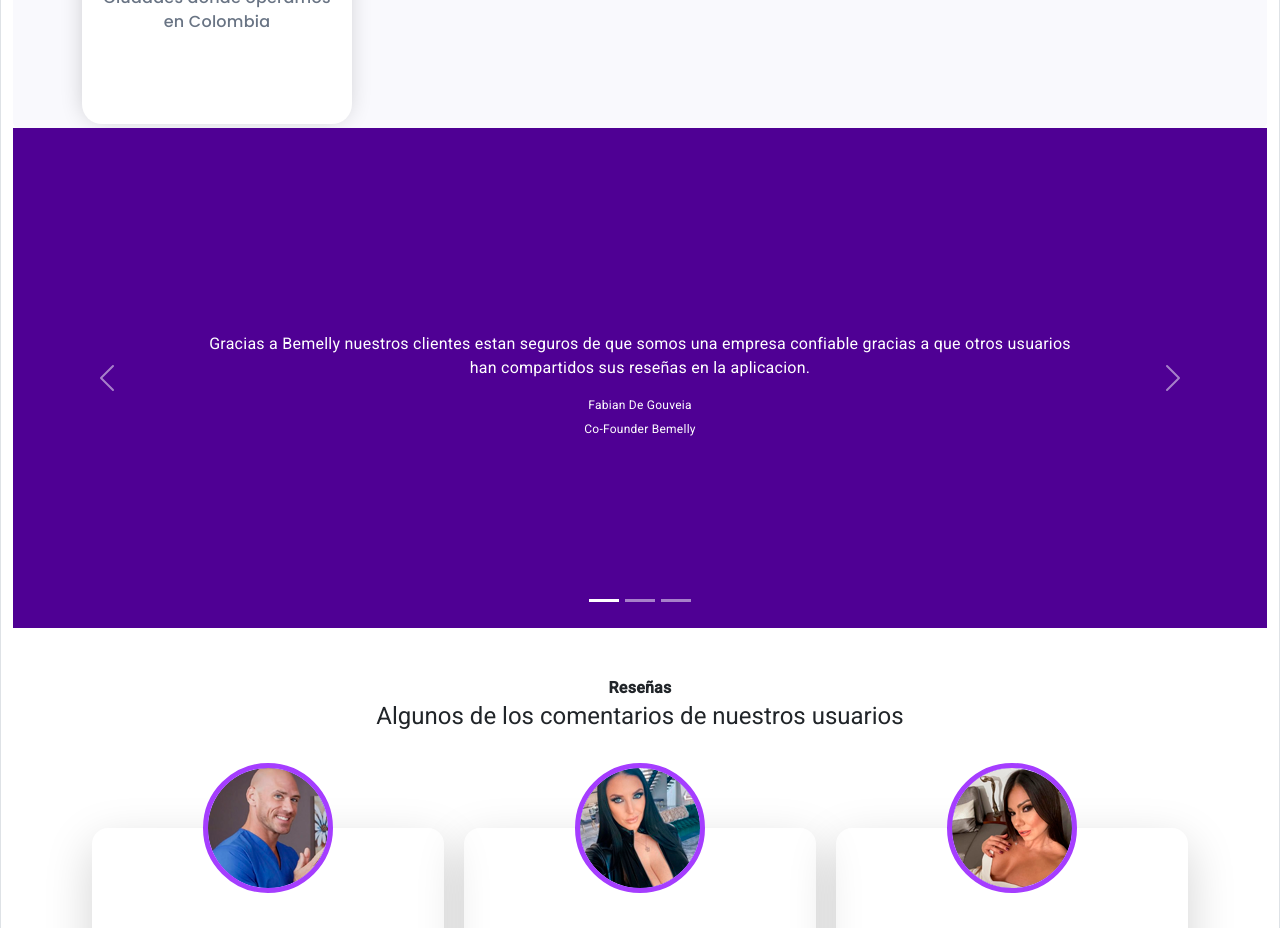
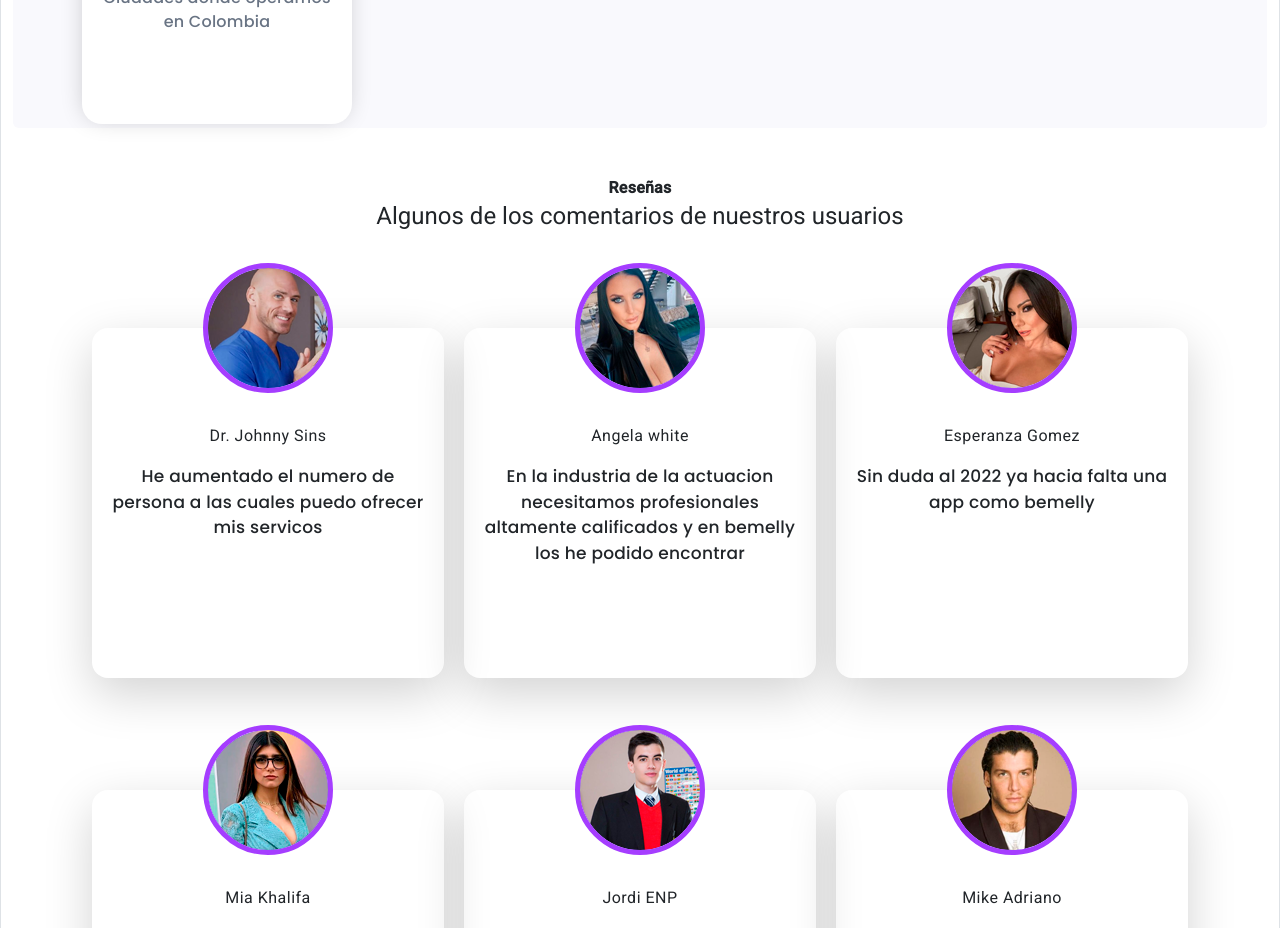
Before and after one commit to Bemelly/bemelly-frontend, an Angular app: page / in a window 1280 px wide. Shown: the part 2560-3488 px from the top of the page. Built offline with nearby package versions, Linux system fonts and the light colour scheme.

Commit message:
removed slider

```diff
--- a/src/app/landing/landing.component.html
+++ b/src/app/landing/landing.component.html
@@ -141,57 +141,6 @@
                     </div>
                 </div>
             </div>
-            <div class="fila3">
-                <div id="carouselExampleCaptions" class="carousel slide" data-bs-ride="false">
-                    <div class="carousel-indicators ">
-                        <button type="button" data-bs-target="#carouselExampleCaptions" data-bs-slide-to="0"
-                            class="active" aria-current="true" aria-label="Slide 1"></button>
-                        <button type="button" data-bs-target="#carouselExampleCaptions" data-bs-slide-to="1"
-                            aria-label="Slide 2"></button>
-                        <button type="button" data-bs-target="#carouselExampleCaptions" data-bs-slide-to="2"
-                            aria-label="Slide 3"></button>
-                    </div>
-                    <div class="carousel-inner ">
-                        <div class="carousel-item active bg-quotes" style="height: 500px;">
-                            <h1 class="d-block w-100 text-white text-center mt-5 py-5"></h1>
-                            <div class="carousel-caption d-none d-md-block py-5 forslider">
-                                <i class="fa-solid fa-quote-left" style="font-size: 70px;"></i>
-                                <p>Gracias a Bemelly nuestros clientes estan seguros de que somos una empresa confiable
-                                    gracias a que otros usuarios han compartidos sus reseñas en la aplicacion.</p>
-                                <span style="font-size: 12px;">Fabian De Gouveia <br> Co-Founder Bemelly</span>
-                            </div>
-                        </div>
-                        <div class="carousel-item bg-quotes" style="height: 500px;">
-                            <h1 class="d-block w-100 text-white text-center mt-5 py-5"></h1>
-                            <div class="carousel-caption d-none d-md-block py-5 forslider">
-                                <i class="fa-solid fa-quote-left" style="font-size: 70px;"></i>
-                                <p>Gracias a Bemelly nuestros clientes estan seguros de que somos una empresa confiable
-                                    gracias a que otros usuarios han compartidos sus reseñas en la aplicacion.</p>
-                                <span style="font-size: 12px;">Fabian De Gouveia <br> Co-Founder Bemelly</span>
-                            </div>
-                        </div>
-                        <div class="carousel-item bg-quotes" style="height: 500px;">
-                            <h1 class="d-block w-100 text-white text-center mt-5 py-5"></h1>
-                            <div class="carousel-caption d-none d-md-block py-5 forslider">
-                                <i class="fa-solid fa-quote-left" style="font-size: 70px;"></i>
-                                <p>Gracias a Bemelly nuestros clientes estan seguros de que somos una empresa confiable
-                                    gracias a que otros usuarios han compartidos sus reseñas en la aplicacion.</p>
-                                <span style="font-size: 12px;">Fabian De Gouveia <br> Co-Founder Bemelly</span>
-                            </div>
-                        </div>
-                    </div>
-                    <button class="carousel-control-prev" type="button" data-bs-target="#carouselExampleCaptions"
-                        data-bs-slide="prev">
-                        <span class="carousel-control-prev-icon" aria-hidden="true"></span>
-                        <span class="visually-hidden">Previous</span>
-                    </button>
-                    <button class="carousel-control-next" type="button" data-bs-target="#carouselExampleCaptions"
-                        data-bs-slide="next">
-                        <span class="carousel-control-next-icon" aria-hidden="true"></span>
-                        <span class="visually-hidden">Next</span>
-                    </button>
-                </div>
-            </div>
             <div class="fila4 text-center my-5">
                 <span class="my-5 "> <b>Reseñas</b> </span>
                 <h1>Algunos de los comentarios de nuestros usuarios</h1>
```
